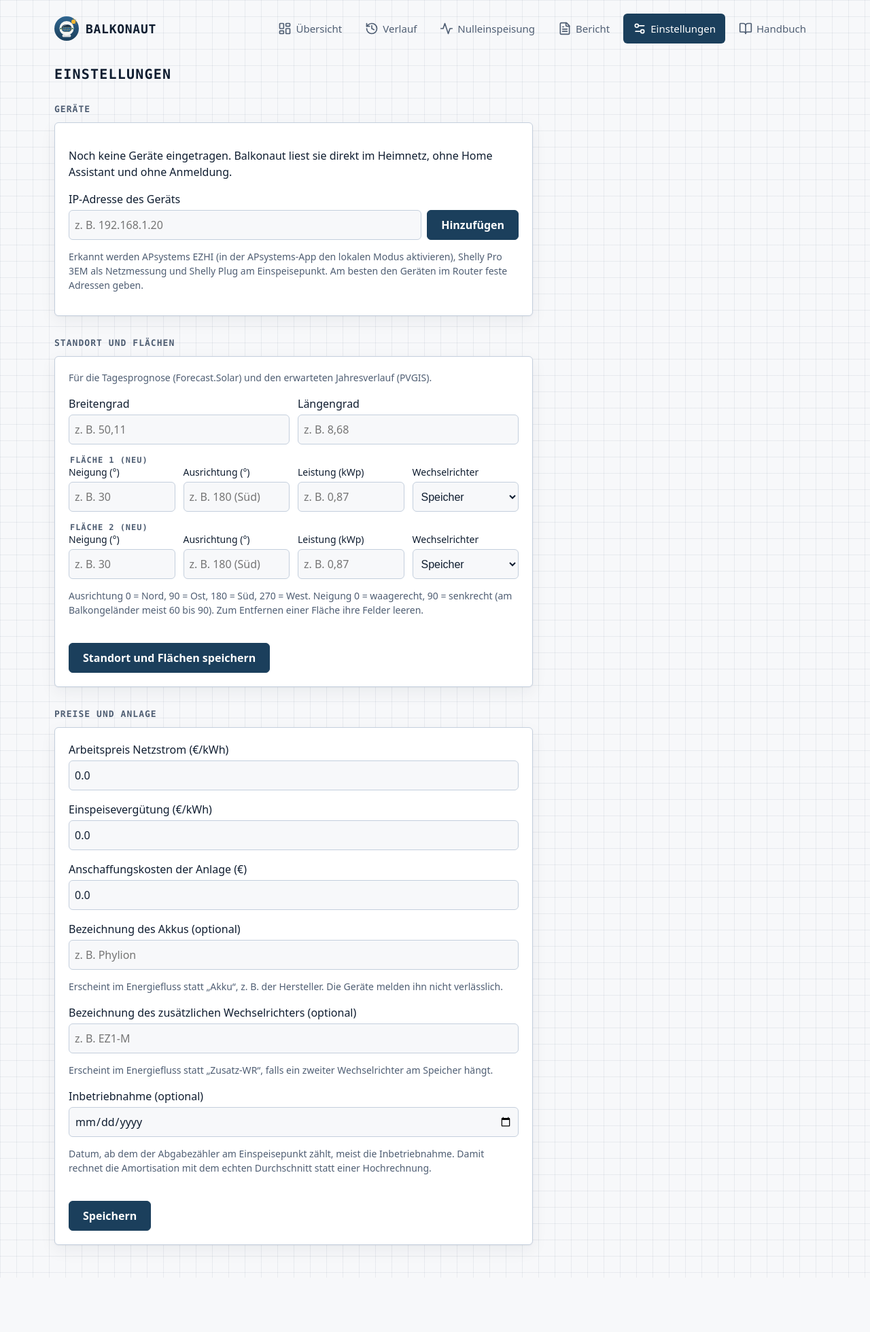
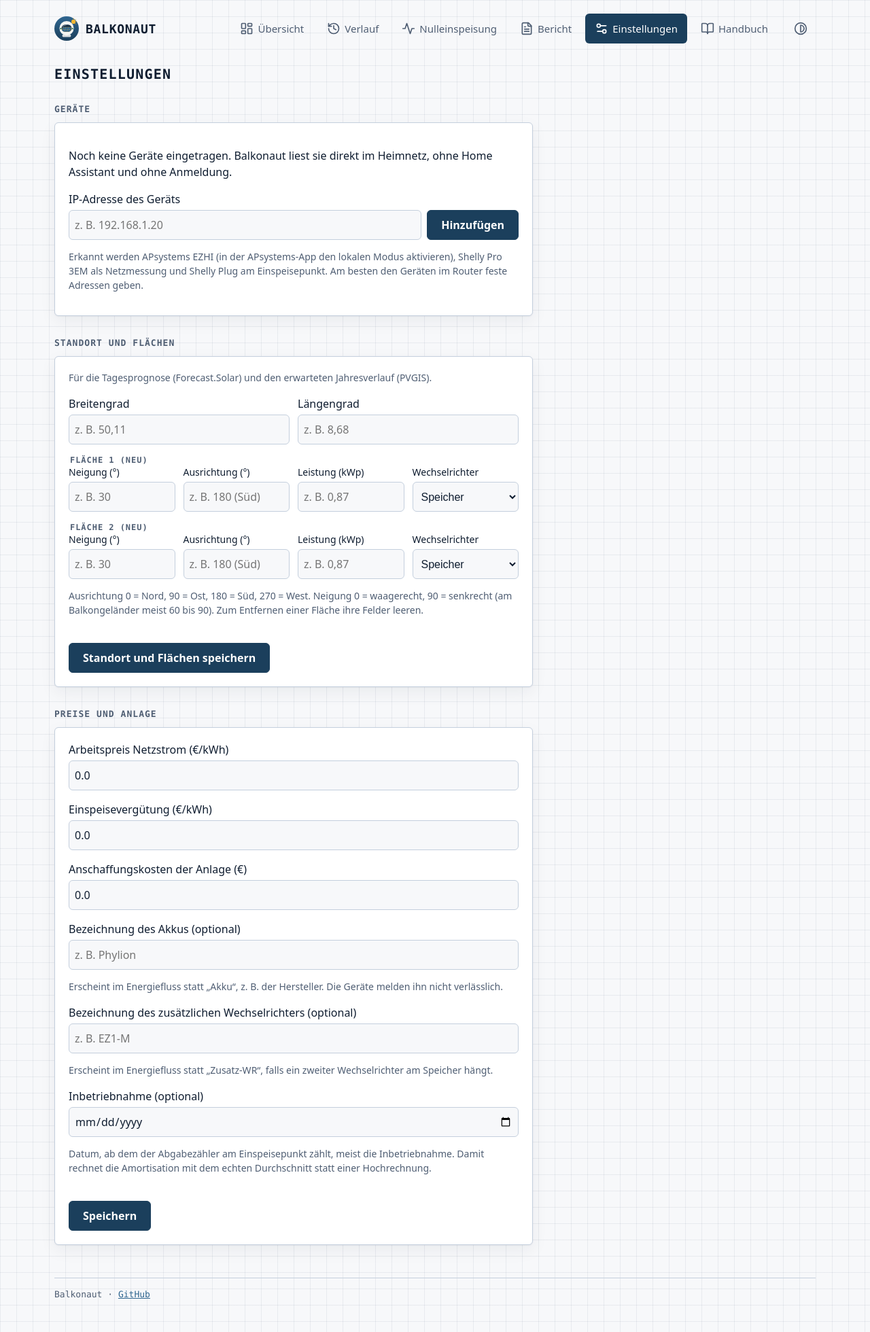
Before and after one commit to balkonaut/balkonaut, a FastAPI app: page /einstellungen in a window 1280 px wide. Shown: the whole page at 68% size. Before the commit the page ends 1880 px from the top, so only its background shows below. Run offline with FastAPI, Linux system fonts and the light colour scheme; parts of the project's set-up code (start-up, migrations or seed data) failed here and were passed over.

Commit message:
Kacheln mit Hover, Schalter Hell/Dunkel, Fußzeile mit Version
Kacheln heben sich beim Überfahren mit der Maus an, mit Schatten rundum und
im Dunkelmodus etwas heller. Ein Knopf in der Kopfzeile wechselt zwischen
Automatisch, Hell und Dunkel, die Wahl merkt sich der Browser. Die Fußzeile
zeigt die Version aus pyproject.toml (jetzt 0.9.2 wie das Release) und
verlinkt das Repository auf GitHub.

Closes #96

```diff
--- a/app/main.py
+++ b/app/main.py
@@ -1,4 +1,5 @@
 import asyncio
+import importlib.metadata
 import json
 import logging
 import math
@@ -37,6 +38,7 @@ templates.env.filters.update(
     komma=lambda v: v if isinstance(v, str) else f"{v:g}".replace(".", ","),  # Eingabefelder: 50,1 statt 50.1
     ago=lambda s: f"{s} s" if s < 120 else f"{s // 60} min" if s < 7200 else f"{s // 3600} h",
 )
+templates.env.globals["version"] = importlib.metadata.version("balkonaut")
 # Adresse, unter der die Integration das Add-on erreicht (Hostname des Add-on-Containers im HA-Netz)
 templates.env.globals["integration_url"] = lambda: f"http://{socket.gethostname()}:8000" if config.addon() else None
 PERIODS = [("tag", "Heute"), ("monat", "Monat"), ("jahr", "Jahr"), ("gesamt", "Gesamt")]
--- a/app/templates/base.html
+++ b/app/templates/base.html
@@ -8,7 +8,7 @@
 <title>{% block title %}{% endblock %} · Balkonaut</title>
 <style>
   /* Farben aus dem Logo: Himmel #2f6690, Sonne #f2b733. Hell wie Papier, dunkel als Blaupause. */
-  :root { color-scheme: light dark;
+  :root { color-scheme: light;
     --bg: #f7f8fa; --card: #fff; --ink: #0f1d30; --muted: #4f5e73; --line: #c4cfdd; --pat: rgba(27,63,92,.07);
     --sun: #f2b733; --sun-ink: #7f5a00; --sun-soft: #fdf1cf;
     --leaf: #23804b; --leaf-soft: #e0f1e6; --sky: #2f6690;
@@ -16,15 +16,18 @@
     --act-bg: #1b3f5c; --act-ink: #fff; --soc-l: 40%;
     --lim-lo: #d93a3a; --lim-prot: #d97706;
     --shadow: 0 1px 2px rgba(15,29,48,.05), 0 8px 24px rgba(15,29,48,.06);
+    --shadow-hover: 0 0 4px rgba(15,29,48,.12), 0 0 20px rgba(15,29,48,.30); --card-hover: #fff;
     --mono: ui-monospace, "SF Mono", "JetBrains Mono", Menlo, Consolas, monospace; }
-  @media (prefers-color-scheme: dark) { :root {
+  /* data-theme setzt das Skript unten: Systemeinstellung oder die Wahl über den Schalter */
+  :root[data-theme="dark"] { color-scheme: dark;
     --bg: #0d2442; --card: #10294b; --ink: #eaf1fb; --muted: #a6b8d1; --line: #2e4c78; --pat: rgba(255,255,255,.06);
     --sun: #ffc845; --sun-ink: #ffc845; --sun-soft: #3a3115;
     --leaf: #5fcf8a; --leaf-soft: #14302a; --sky: #6aa6df;
     --batt: #3cc3e6; --batt-soft: #0f3043; --batt-flow: #2dd4bf; --warn: #ef8f63; --warn-soft: #3b231a;
     --act-bg: #ffc845; --act-ink: #0b1626; --soc-l: 55%;
     --lim-lo: #ff6b6b; --lim-prot: #ffa94d;
-    --shadow: 0 1px 2px rgba(0,0,0,.3), 0 8px 24px rgba(0,0,0,.25); } }
+    --shadow: 0 1px 2px rgba(0,0,0,.3), 0 8px 24px rgba(0,0,0,.25);
+    --shadow-hover: 0 0 4px rgba(0,0,0,.40), 0 0 20px rgba(0,0,0,.65); --card-hover: #153256; }
   * { box-sizing: border-box; }
   body { margin: 0; background-color: var(--bg); color: var(--ink); font: 16px/1.5 system-ui, -apple-system, "Segoe UI", Roboto, sans-serif;
     background-image: linear-gradient(var(--pat) 1px, transparent 1px), linear-gradient(90deg, var(--pat) 1px, transparent 1px);
@@ -40,11 +43,15 @@
   .brand { display: flex; align-items: center; gap: 10px; margin-right: auto; font: 700 18px var(--mono); letter-spacing: .04em; text-transform: uppercase; }
   header nav { display: flex; flex-wrap: wrap; gap: 6px; }
   header nav a { display: flex; align-items: center; gap: 6px; min-height: 44px; padding: 0 14px; border-radius: 6px; color: var(--muted); text-decoration: none; font-size: 15px; font-weight: 500; }
-  header nav a:hover { color: var(--ink); background: var(--card); }
+  header nav a:hover, .theme:hover { color: var(--ink); background: var(--card); }
+  .theme { padding: 0 12px; border: 0; background: none; color: var(--muted); }
   header nav a[aria-current="page"] { background: var(--act-bg); color: var(--act-ink); }
   @media (max-width: 720px) { header nav a span { display: none; } header nav a { padding: 0 12px; } .brand { width: 100%; } }
 
-  .card { background: var(--card); border: 1px solid var(--line); border-radius: 6px; padding: 20px; box-shadow: var(--shadow); min-width: 0; }
+  .card { background: var(--card); border: 1px solid var(--line); border-radius: 6px; padding: 20px; box-shadow: var(--shadow); min-width: 0;
+    transition: transform .18s ease-out, box-shadow .18s ease-out, background-color .18s ease-out; }
+  @media (hover: hover) { .card:hover { transform: translateY(-3px); box-shadow: var(--shadow-hover); background: var(--card-hover); } }
+  footer { margin-top: 48px; padding-top: 16px; border-top: 1px solid var(--line); font: 13px var(--mono); color: var(--muted); }
   .grid { display: grid; gap: 16px; grid-template-columns: repeat(auto-fit, minmax(12rem, 1fr)); }
   .label { color: var(--muted); font-size: 14px; }
   .card > .label:first-child, .eyebrow { font: 600 12px var(--mono); text-transform: uppercase; letter-spacing: .08em; color: var(--muted); }
@@ -62,11 +69,34 @@
   input { font: inherit; padding: 10px; border: 1px solid var(--line); border-radius: 6px; background: var(--card); color: var(--ink); }
   @media (prefers-reduced-motion: reduce) { *, *::before, *::after { animation: none !important; transition: none !important; } }
   @media print {
-    :root { --bg: #fff; --card: #fff; --ink: #000; --muted: #444; --line: #ccc; --pat: transparent; --shadow: none; }
+    :root, :root[data-theme="dark"] { color-scheme: light; --bg: #fff; --card: #fff; --ink: #000; --muted: #444; --line: #ccc; --pat: transparent; --shadow: none; }
     header, .noprint { display: none; }
     .card { break-inside: avoid; }
   }
 </style>
+<script>
+  // Darstellung: ohne gespeicherte Wahl nach Systemeinstellung, sonst "light" oder "dark"
+  const systemDunkel = matchMedia("(prefers-color-scheme: dark)");
+  let darstellung = null;
+  try { darstellung = localStorage.getItem("darstellung"); } catch (e) {}
+  function zeigeDarstellung() {
+    document.documentElement.dataset.theme = darstellung || (systemDunkel.matches ? "dark" : "light");
+    const knopf = document.getElementById("darstellung");
+    if (!knopf) return;
+    const [icon, name] = {light: ["sun", "Hell"], dark: ["moon", "Dunkel"]}[darstellung] || ["auto", "Automatisch"];
+    knopf.querySelector("use").setAttribute("href", "#i-" + icon);
+    knopf.setAttribute("aria-label", "Darstellung: " + name);
+    knopf.title = "Darstellung: " + name;
+  }
+  function wechsleDarstellung() {
+    darstellung = {null: "light", light: "dark", dark: null}[darstellung];  // Automatisch, Hell, Dunkel reihum
+    try { darstellung ? localStorage.setItem("darstellung", darstellung) : localStorage.removeItem("darstellung"); } catch (e) {}
+    zeigeDarstellung();
+  }
+  systemDunkel.addEventListener("change", zeigeDarstellung);
+  zeigeDarstellung();
+  addEventListener("DOMContentLoaded", zeigeDarstellung);
+</script>
 </head>
 <body>
 <svg width="0" height="0" style="position:absolute" aria-hidden="true">
@@ -81,6 +111,8 @@
   <symbol id="i-pulse" viewBox="0 0 24 24"><path d="M22 12h-4l-3 9L9 3l-3 9H2"/></symbol>
   <symbol id="i-file" viewBox="0 0 24 24"><path d="M15 2H6a2 2 0 0 0-2 2v16a2 2 0 0 0 2 2h12a2 2 0 0 0 2-2V7Z"/><path d="M14 2v4a2 2 0 0 0 2 2h4M16 13H8M16 17H8M10 9H8"/></symbol>
   <symbol id="i-set" viewBox="0 0 24 24"><path d="M20 7h-9M14 17H5"/><circle cx="17" cy="17" r="3"/><circle cx="7" cy="7" r="3"/></symbol>
+  <symbol id="i-moon" viewBox="0 0 24 24"><path d="M12 3a6 6 0 0 0 9 9 9 9 0 1 1-9-9Z"/></symbol>
+  <symbol id="i-auto" viewBox="0 0 24 24"><circle cx="12" cy="12" r="10"/><path d="M12 18a6 6 0 0 0 0-12v12z"/></symbol>
   <symbol id="i-book" viewBox="0 0 24 24"><path d="M12 7v14"/><path d="M3 18a1 1 0 0 1-1-1V4a1 1 0 0 1 1-1h5a4 4 0 0 1 4 4 4 4 0 0 1 4-4h5a1 1 0 0 1 1 1v13a1 1 0 0 1-1 1h-6a3 3 0 0 0-3 3 3 3 0 0 0-3-3z"/></symbol>
 </svg>
 <main>
@@ -93,8 +125,10 @@
     <a href="{{ slug or './' }}" aria-label="{{ name }}"{% if request.url.path == '/' + slug %} aria-current="page"{% endif %}><svg class="ico" aria-hidden="true"><use href="#i-{{ icon }}"/></svg><span>{{ name }}</span></a>
     {% endfor %}
   </nav>
+  <button type="button" id="darstellung" class="theme" onclick="wechsleDarstellung()" aria-label="Darstellung: Automatisch"><svg class="ico" aria-hidden="true"><use href="#i-auto"/></svg></button>
 </header>
 {% block content %}{% endblock %}
+<footer>Balkonaut {{ version }} · <a href="https://github.com/balkonaut/balkonaut">GitHub</a></footer>
 </main>
 </body>
 </html>
--- a/pyproject.toml
+++ b/pyproject.toml
@@ -4,7 +4,7 @@ build-backend = "setuptools.build_meta"
 
 [project]
 name = "balkonaut"
-version = "0.1.0"
+version = "0.9.2"
 description = "Analyse- und Entscheidungstool für Balkonkraftwerke mit Speicher"
 requires-python = ">=3.12"
 license = "Apache-2.0"
```
Also changed, not shown: docs/auswertung.md (+3 -1 lines), tests/test_dashboard.py (+1 -0 lines).
